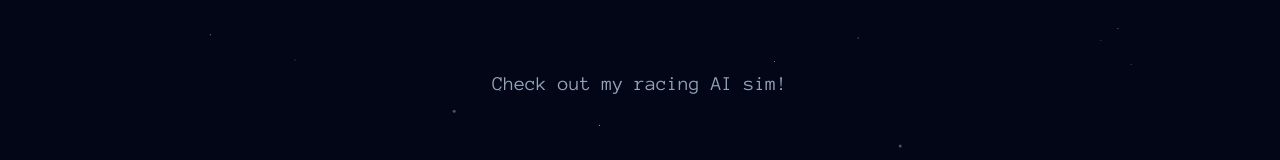
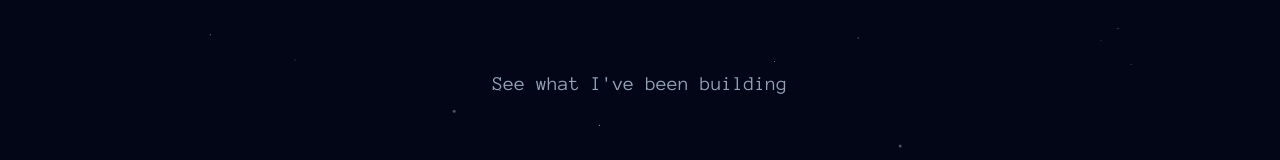
Before and after one commit to davidxiang101/portfolio, a Next.js app: page / in a window 1280 px wide. Shown: the part 365-525 px from the top of the page. Built offline with nearby package versions, Linux system fonts and the light colour scheme; what tailwindcss-debug-screens would draw is missing.

Commit message:
update glitch

```diff
--- a/app/components/splash/glitch.tsx
+++ b/app/components/splash/glitch.tsx
@@ -3,7 +3,7 @@
 import React, { useEffect, useState } from 'react';
 
 export default function Glitch() {
-	const texts = ["Read about my new projects!", "Check out my racing AI sim!", "See what I've been building"];
+	const texts = ["Read about my new projects!", "See what I've been building"];
 	const [dataValue, setDataValue] = useState(texts[0]);
 	const [textIndex, setTextIndex] = useState(1);
 	const letters = "ABCDEFGHIJKLMNOPQRSTUVWXYZ";
```
